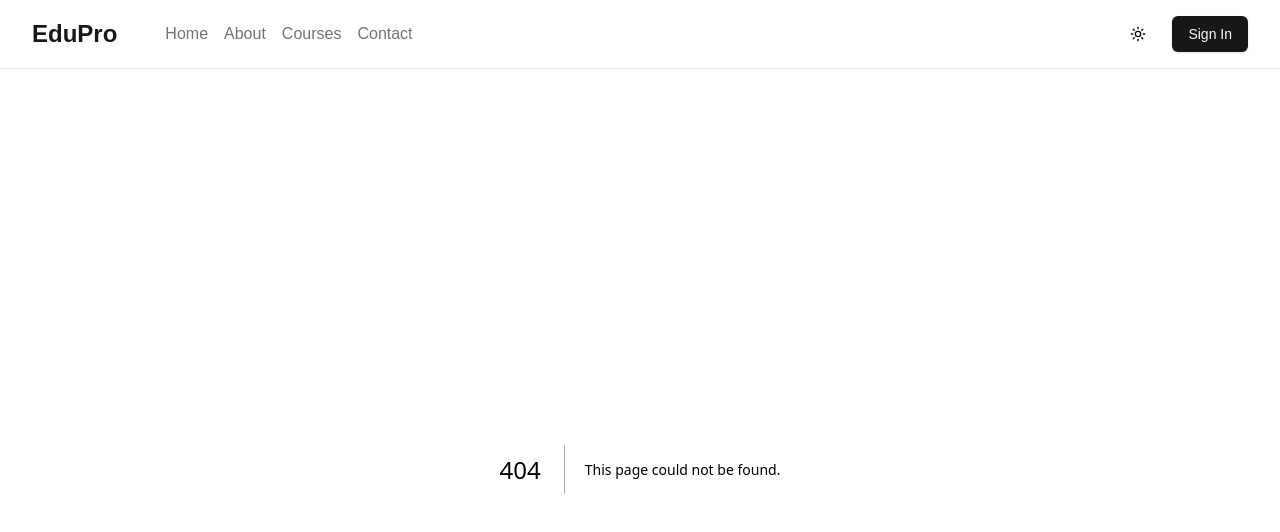
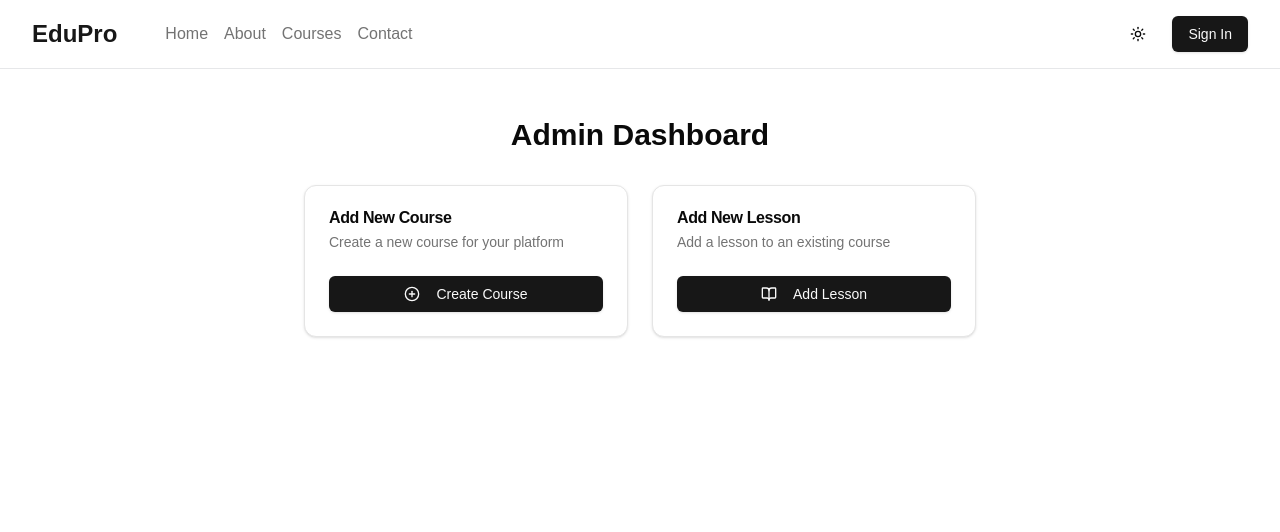
Before and after one commit to Subham1307/EduCraft, a Next.js app: page /admin in a window 1280 px wide. Before the commit this address had no page. Shown: the top 532 px of the page. Built offline with nearby package versions, Linux system fonts and the light colour scheme.

Commit message:
Admin dashboard added

```diff
--- /dev/null
+++ b/app/admin/page.tsx
@@ -0,0 +1,60 @@
+'use client'
+
+import { motion } from 'framer-motion'
+import Link from 'next/link'
+import { Button } from '@/components/ui/button'
+import { Card, CardHeader, CardTitle, CardDescription, CardContent } from '@/components/ui/card'
+import { PlusCircle, BookOpen } from 'lucide-react'
+
+const fadeInUp = {
+  initial: { opacity: 0, y: 60 },
+  animate: { opacity: 1, y: 0 },
+  transition: { duration: 0.6 }
+}
+
+export default function AdminDashboard() {
+  return (
+    <div className="min-h-screen py-12 px-4 sm:px-6 lg:px-8">
+      <motion.div
+        initial={{ opacity: 0, y: -50 }}
+        animate={{ opacity: 1, y: 0 }}
+        transition={{ duration: 0.5 }}
+        className="max-w-2xl mx-auto"
+      >
+        <h1 className="text-3xl font-bold text-center mb-8">Admin Dashboard</h1>
+        <div className="grid gap-6 md:grid-cols-2">
+          <motion.div variants={fadeInUp} initial="initial" animate="animate">
+            <Card>
+              <CardHeader>
+                <CardTitle>Add New Course</CardTitle>
+                <CardDescription>Create a new course for your platform</CardDescription>
+              </CardHeader>
+              <CardContent>
+                <Button asChild className="w-full">
+                  <Link href="/admin/add-course">
+                    <PlusCircle className="mr-2 h-4 w-4" /> Create Course
+                  </Link>
+                </Button>
+              </CardContent>
+            </Card>
+          </motion.div>
+          <motion.div variants={fadeInUp} initial="initial" animate="animate" transition={{ delay: 0.2 }}>
+            <Card>
+              <CardHeader>
+                <CardTitle>Add New Lesson</CardTitle>
+                <CardDescription>Add a lesson to an existing course</CardDescription>
+              </CardHeader>
+              <CardContent>
+                <Button asChild className="w-full">
+                  <Link href="/admin/add-lesson">
+                    <BookOpen className="mr-2 h-4 w-4" /> Add Lesson
+                  </Link>
+                </Button>
+              </CardContent>
+            </Card>
+          </motion.div>
+        </div>
+      </motion.div>
+    </div>
+  )
+}
--- /dev/null
+++ b/components/ui/card.tsx
@@ -0,0 +1,76 @@
+import * as React from "react"
+
+import { cn } from "@/lib/utils"
+
+const Card = React.forwardRef<
+  HTMLDivElement,
+  React.HTMLAttributes<HTMLDivElement>
+>(({ className, ...props }, ref) => (
+  <div
+    ref={ref}
+    className={cn(
+      "rounded-xl border bg-card text-card-foreground shadow",
+      className
+    )}
+    {...props}
+  />
+))
+Card.displayName = "Card"
+
+const CardHeader = React.forwardRef<
+  HTMLDivElement,
+  React.HTMLAttributes<HTMLDivElement>
+>(({ className, ...props }, ref) => (
+  <div
+    ref={ref}
+    className={cn("flex flex-col space-y-1.5 p-6", className)}
+    {...props}
+  />
+))
+CardHeader.displayName = "CardHeader"
+
+const CardTitle = React.forwardRef<
+  HTMLDivElement,
+  React.HTMLAttributes<HTMLDivElement>
+>(({ className, ...props }, ref) => (
+  <div
+    ref={ref}
+    className={cn("font-semibold leading-none tracking-tight", className)}
+    {...props}
+  />
+))
+CardTitle.displayName = "CardTitle"
+
+const CardDescription = React.forwardRef<
+  HTMLDivElement,
+  React.HTMLAttributes<HTMLDivElement>
+>(({ className, ...props }, ref) => (
+  <div
+    ref={ref}
+    className={cn("text-sm text-muted-foreground", className)}
+    {...props}
+  />
+))
+CardDescription.displayName = "CardDescription"
+
+const CardContent = React.forwardRef<
+  HTMLDivElement,
+  React.HTMLAttributes<HTMLDivElement>
+>(({ className, ...props }, ref) => (
+  <div ref={ref} className={cn("p-6 pt-0", className)} {...props} />
+))
+CardContent.displayName = "CardContent"
+
+const CardFooter = React.forwardRef<
+  HTMLDivElement,
+  React.HTMLAttributes<HTMLDivElement>
+>(({ className, ...props }, ref) => (
+  <div
+    ref={ref}
+    className={cn("flex items-center p-6 pt-0", className)}
+    {...props}
+  />
+))
+CardFooter.displayName = "CardFooter"
+
+export { Card, CardHeader, CardFooter, CardTitle, CardDescription, CardContent }
```
